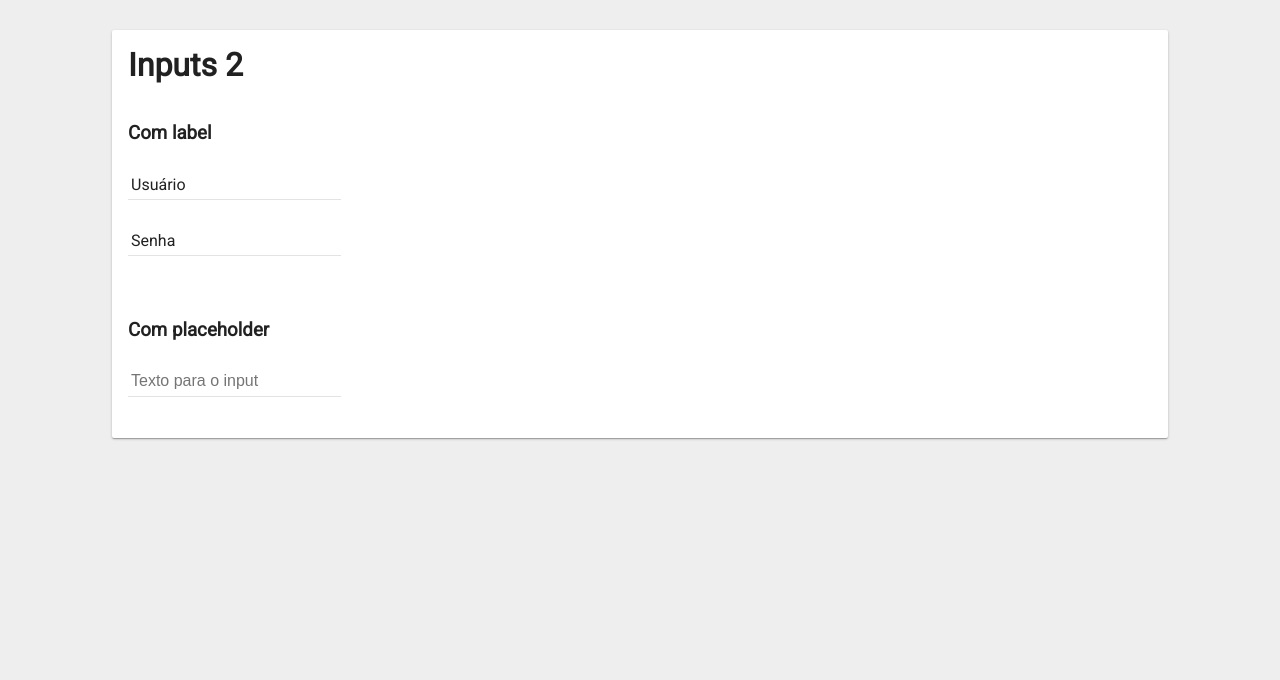
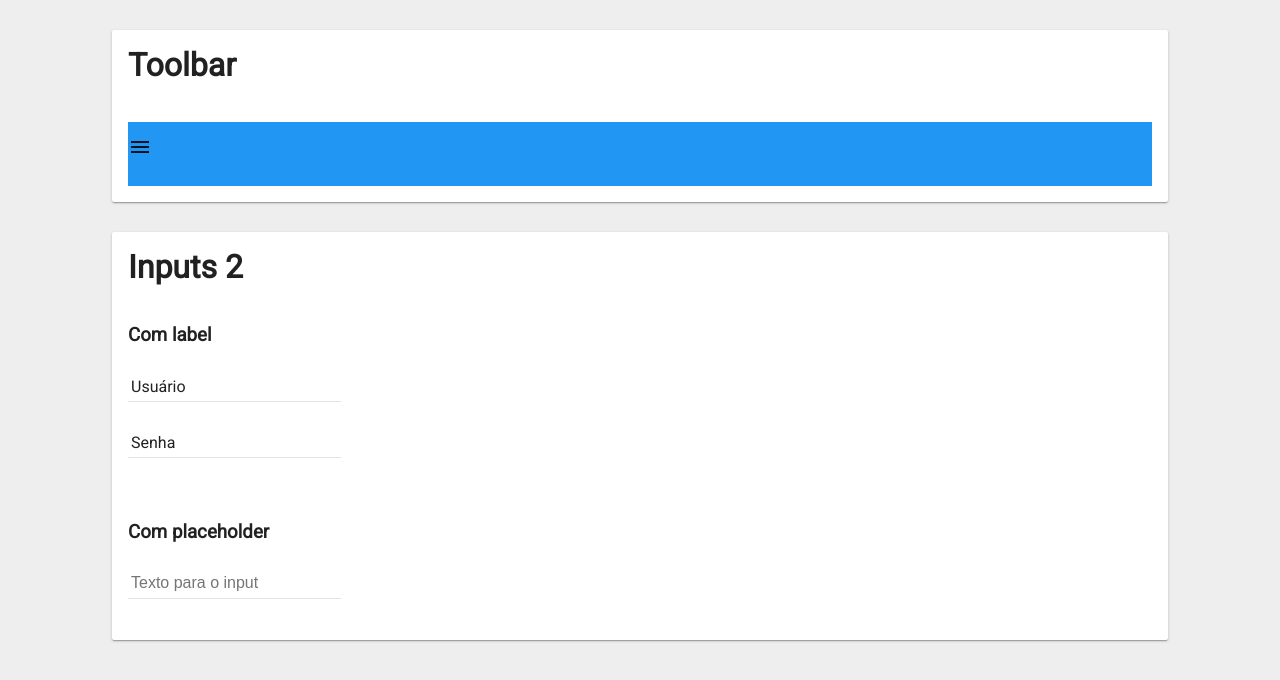
Before and after one commit to victormaestri/Maestrial-Design, a plain HTML site: page index.html in a window 1280 px wide. Drawn offline with Linux system fonts and the light colour scheme.

Commit message:
Adicionando componente Toolbar

```diff
--- /dev/null
+++ b/css/demo.css
@@ -0,0 +1,13 @@
+body {
+  background: #eee;
+  font-family: 'Roboto', sans-serif;
+}
+
+.demo {
+  background: #fff;
+  width: 80%;
+  border-radius: 2px;
+  box-shadow: 0 1px 3px 0 rgba(0,0,0,.2),0 1px 1px 0 rgba(0,0,0,.14),0 2px 1px -1px rgba(0,0,0,.12);
+  padding: 16px;
+  margin: 30px auto;
+ }
--- a/css/vm.css
+++ b/css/vm.css
@@ -1,6 +1,6 @@
 :root {
-  --cor-primaria: #2196F3;
-  --cor-secundaria: #FFC107;
+  --primary-color: #2196F3;
+  --accent-color: #FFC107;
 }
 
 * {
@@ -16,8 +16,21 @@ body {
 }
 
 /******************************************************************************/
+/*********************************GLOBAL CSS **********************************/
+
+/******************************************************************************/
+/******************************************************************************/
+
+
+/******************************************************************************/
+/********************************* COLORS CSS *********************************/
+
+/******************************************************************************/
+/******************************************************************************/
+
+
+/******************************************************************************/
 /*********************************INPUT****************************************/
-
 .vm-md-input-container {
   margin: 25px 0;
   position: relative;
@@ -61,12 +74,12 @@ body {
 }
 
 .vm-md-input-cor-primaria:focus {
-  border-bottom: 2px solid var(--cor-primaria);
+  border-bottom: 2px solid var(--primary-color);
 }
 
 .vm-md-input:focus ~ label {
   font-size: 12px;
-  color: var(--cor-primaria);
+  color: var(--primary-color);
   top: -12px;
   -webkit-transition: all 250ms ease;
   -moz-transition: all 250ms ease;
@@ -76,7 +89,7 @@ body {
 
 .vm-md-label-focus {
   font-size: 12px;
-  /*color: var(--cor-primaria);*/
+  /*color: var(--primary-color);*/
   top: -12px !important;
   -webkit-transition: all 250ms ease;
   -moz-transition: all 250ms ease;
@@ -92,5 +105,18 @@ body {
 }
 
 .vm-md-input:focus::-webkit-input-placeholder {
-  color: var(--cor-primaria);
+  color: var(--primary-color);
 }
+/******************************************************************************/
+/******************************************************************************/
+
+
+/******************************************************************************/
+/*********************************TOOLBAR**************************************/
+.vm-md-header {
+  background: var(--primary-color);
+  height: 64px;
+  line-height: 64px;
+}
+/******************************************************************************/
+/******************************************************************************/
--- a/index.html
+++ b/index.html
@@ -5,26 +5,22 @@
     <meta name="viewport" content="width=device-width, initial-scale=1.0">
 
     <link rel="stylesheet" href="./css/vm.css" media="screen" title="no title" charset="utf-8">
+    <link rel="stylesheet" href="./css/demo.css" media="screen" title="no title" charset="utf-8">
     <link href="https://fonts.googleapis.com/css?family=Roboto" rel="stylesheet">
+    <link href="https://fonts.googleapis.com/icon?family=Material+Icons"
+      rel="stylesheet">
+
     <title>VM - MD</title>
 
-    <style media="screen">
-      body {
-        background: #eee;
-        font-family: 'Roboto', sans-serif;
-      }
-
-      .demo {
-        background: #fff;
-        width: 80%;
-        border-radius: 2px;
-        box-shadow: 0 1px 3px 0 rgba(0,0,0,.2),0 1px 1px 0 rgba(0,0,0,.14),0 2px 1px -1px rgba(0,0,0,.12);
-        padding: 16px;
-        margin: 30px auto;
-      }
-    </style>
   </head>
   <body>
+    <div class="demo">
+      <h1>Toolbar</h1>
+      <br><br>
+      <header class="vm-md-header">
+        <i class="material-icons">menu</i>
+      </header>
+    </div>
     <div class="demo">
       <h1>Inputs 2</h1>
       <br><br>
```
